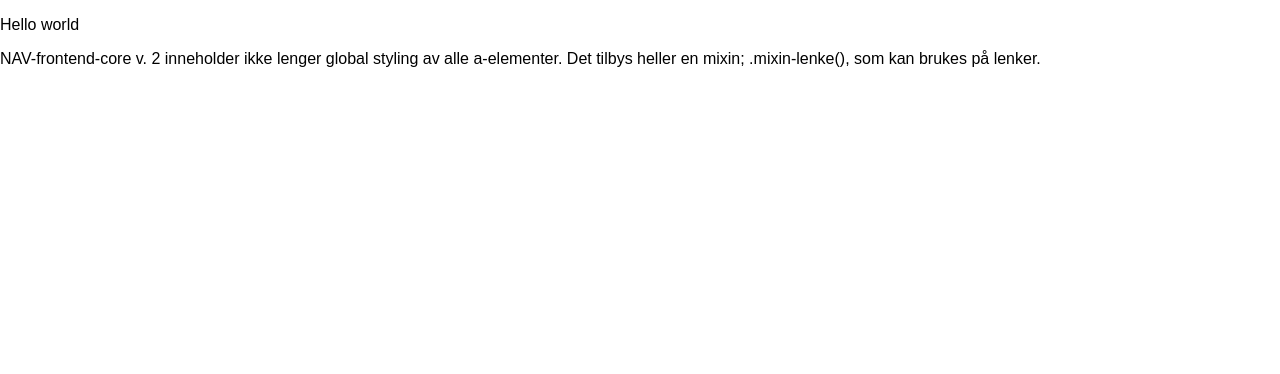
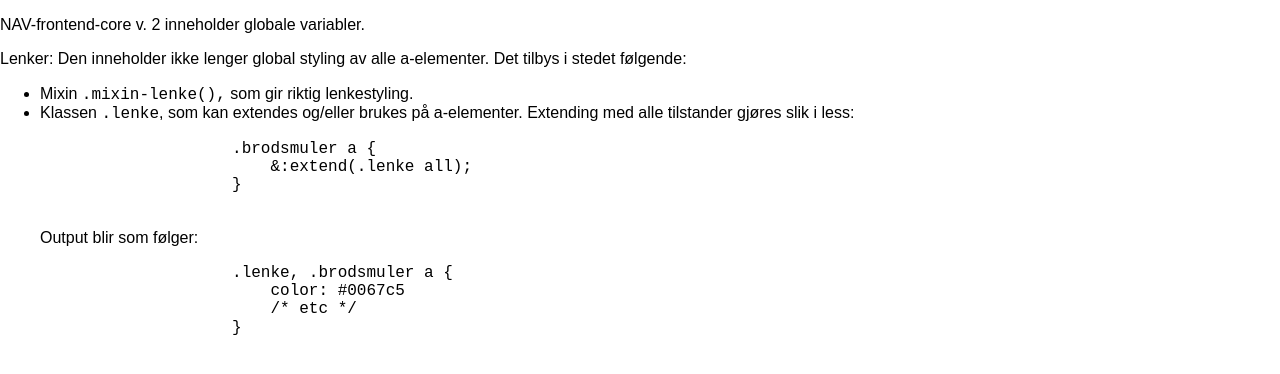
Before and after one commit to navikt/nav-frontend-core, a website built with webpack: page index.html in a window 1280 px wide. Built offline with nearby package versions, Linux system fonts and the light colour scheme.

Commit message:
La til litt dokumentasjon

```diff
--- a/index.html
+++ b/index.html
@@ -8,8 +8,27 @@
 </head>
 <body>
     <div id="nav-frontend-eksempel">
-        <p>Hello world</p>
-        <p>NAV-frontend-core v. 2 inneholder ikke lenger global styling av alle a-elementer. Det tilbys heller en mixin; .mixin-lenke(), som kan brukes på lenker.</p>
+        <p>NAV-frontend-core v. 2 inneholder globale variabler. </p>
+        <p>Lenker: Den inneholder ikke lenger global styling av alle a-elementer. Det tilbys i stedet følgende:
+        <ul>
+            <li>Mixin <code>.mixin-lenke(),</code> som gir riktig lenkestyling.
+            <li>Klassen <code>.lenke</code>, som kan extendes og/eller brukes på a-elementer. Extending med alle tilstander gjøres slik i less:
+                <pre>
+                    .brodsmuler a {
+                        &:extend(.lenke all);
+                    }
+                </pre>
+
+                <p>Output blir som følger:</p>
+                <pre>
+                    .lenke, .brodsmuler a {
+                        color: #0067c5
+                        /* etc */
+                    }
+                </pre>
+            </li>
+        </ul>
+        </p>
     </div>
     <script src="bundle.js"></script>
 </body>
```
